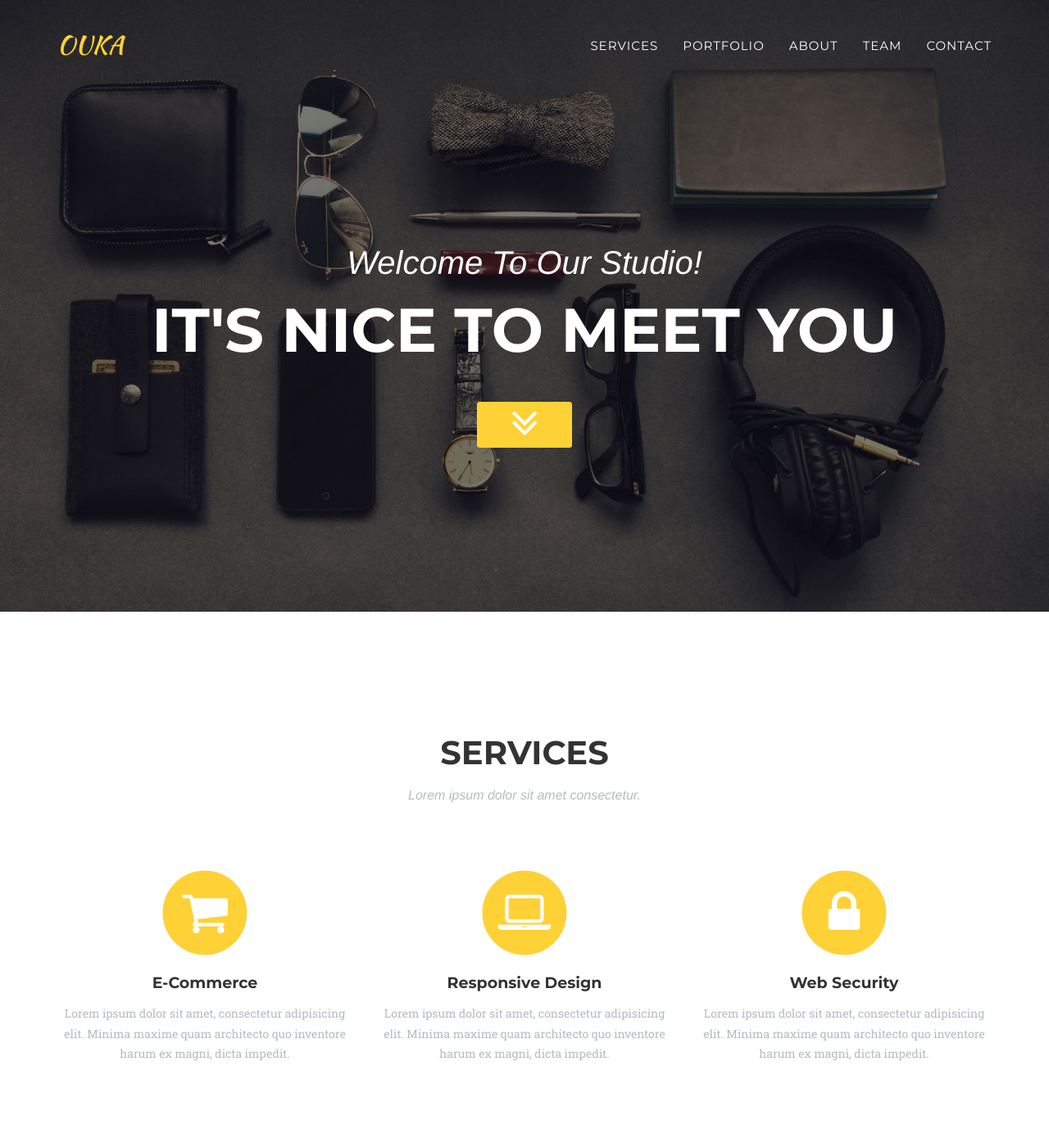
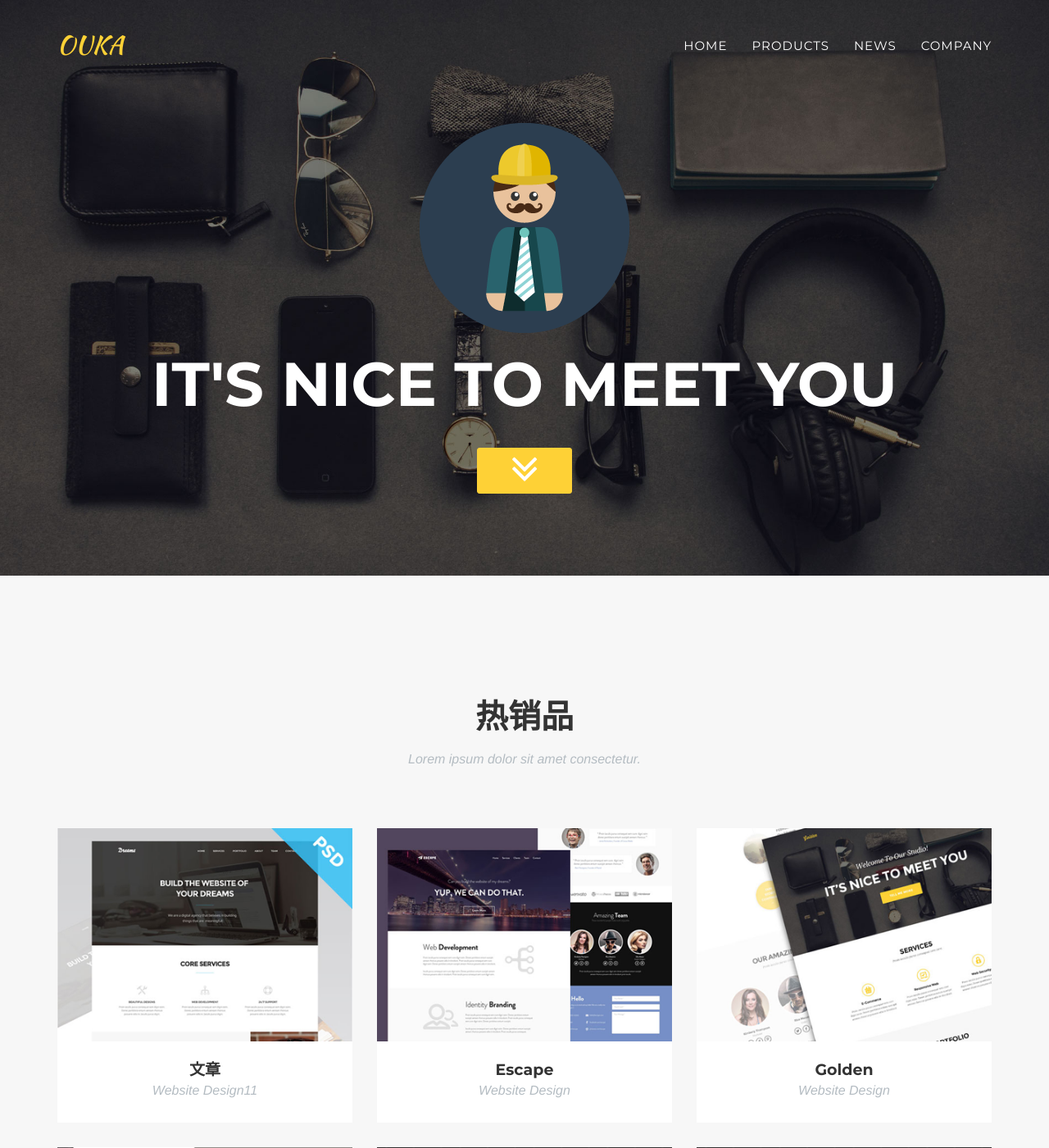
Before and after one commit to easyui/easyui.github.io, a Jekyll site: the page built from index.html, in a window 1280 px wide and 1400 px high. Shown: the whole window at 82% size. Built offline with Jekyll 4.4.1, drawn with Linux system fonts in a browser that asks for light colours; some web fonts are replaced; some of the changed text lies outside the part shown.

Commit message:
网站一级页面结构

```diff
--- a/_includes/css/agency.css
+++ b/_includes/css/agency.css
@@ -299,8 +299,8 @@ header .intro-text .intro-heading {
 
 @media(min-width:768px) {
     header .intro-text {
-        padding-top: 300px;
-        padding-bottom: 200px;
+        padding-top: 150px;
+        padding-bottom: 100px;
     }
 
     header .intro-text .intro-lead-in {
@@ -312,7 +312,7 @@ header .intro-text .intro-heading {
     }
 
     header .intro-text .intro-heading {
-        margin-bottom: 50px;
+        margin-bottom: 40px;
         text-transform: uppercase;
         font-family: {{ site.data.template.font.primary }};
         font-size: 75px;
--- a/_includes/header.html
+++ b/_includes/header.html
@@ -16,12 +16,13 @@
             <div class="collapse navbar-collapse" id="bs-example-navbar-collapse-1">
                 <ul class="nav navbar-nav navbar-right">
                     <li class="hidden">
-                        <a href="#page-top"></a>
+                        <!-- <a href="#page-top"></a> -->
+                        <a href="/"></a>
                     </li>
-                    <li>
+                    <!-- <li>
                         <a class="page-scroll" href="#services">Services</a>
-                    </li>
-                    <li>
+                    </li> -->
+                    <!-- <li>
                         <a class="page-scroll" href="#portfolio">Portfolio</a>
                     </li>
                     <li>
@@ -32,6 +33,18 @@
                     </li>
                     <li>
                         <a class="page-scroll" href="#contact">Contact</a>
+                    </li> -->
+                    <li>
+                        <a class="page-scroll" href="/">HOME</a>
+                    </li>
+                    <li>
+                        <a class="page-scroll" href="/products">PRODUCTS</a>
+                    </li>
+                    <li>
+                        <a class="page-scroll" href="/news">NEWS</a>
+                    </li>
+                    <li>
+                        <a class="page-scroll" href="/news">COMPANY</a>
                     </li>
                 </ul>
             </div>
@@ -43,9 +56,13 @@
     <!-- Header -->
     <header>
         <div class="container">
+
             <div class="intro-text">
-                <div class="intro-lead-in">Welcome To Our Studio!</div>
-                <div class="intro-heading">It's Nice To Meet You</div>
+              {% if page.gambar %}
+               <img class="page-scroll" src="{{ page.gambar }}" alt="{{page.alt}}" width="256" height="256">
+               {% endif %}
+                <div class="intro-lead-in"></div>
+                <div class="intro-heading">{{page.title}}</div>
                 <a href="#services" class="page-scroll btn btn-xl"><i class="fa fa-angle-double-down fa-3x" style="color:white"></i></a>
             </div>
         </div>
--- a/_includes/portfolio_grid.html
+++ b/_includes/portfolio_grid.html
@@ -3,7 +3,7 @@
         <div class="container">
             <div class="row">
                 <div class="col-lg-12 text-center">
-                    <h2 class="section-heading">Portfolio</h2>
+                    <h2 class="section-heading">热销品</h2>
                     <h3 class="section-subheading text-muted">Lorem ipsum dolor sit amet consectetur.</h3>
                 </div>
             </div>
--- a/_layouts/default.html
+++ b/_layouts/default.html
@@ -7,11 +7,11 @@
     <body id="page-top" class="index">
 
     {% include header.html %}
-    {% include services.html %}
+    {% comment %}  {% include services.html %}  {% endcomment %}
     {% include portfolio_grid.html %}
-    {% include about.html %}
+    {% comment %}  {% include about.html %}  {% endcomment %}
     {% include team.html %}
-    {% include clients.html %}
+    {% comment %} {% include clients.html %}  {% endcomment %}
     {% include contact.html %}
     {% include footer.html %}
     {% include modals.html %}
--- a/index.html
+++ b/index.html
@@ -1,5 +1,7 @@
 ---
 layout: default
+title: It's Nice To Meet You
+gambar: /img/home.png
 ---
 
 <div class="home">
```
Also changed, not shown: _layouts/news.html (added, +15 -0 lines), _layouts/products.html (added, +15 -0 lines), _posts/2014-07-13-project-7.markdown (added, +15 -0 lines), news.md (added, +23 -0 lines), products.md (added, +46 -0 lines), img/home.png (added), img/news.png (added), img/products.png (added).
